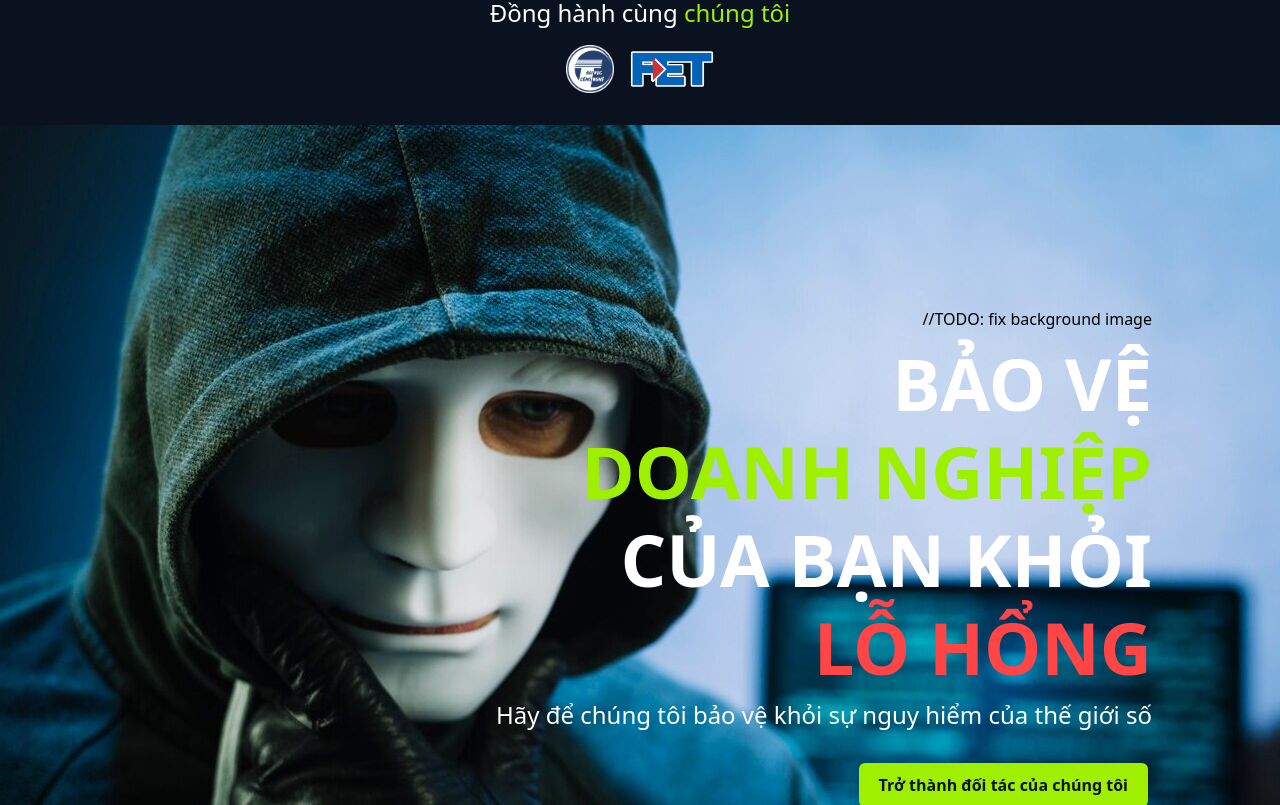
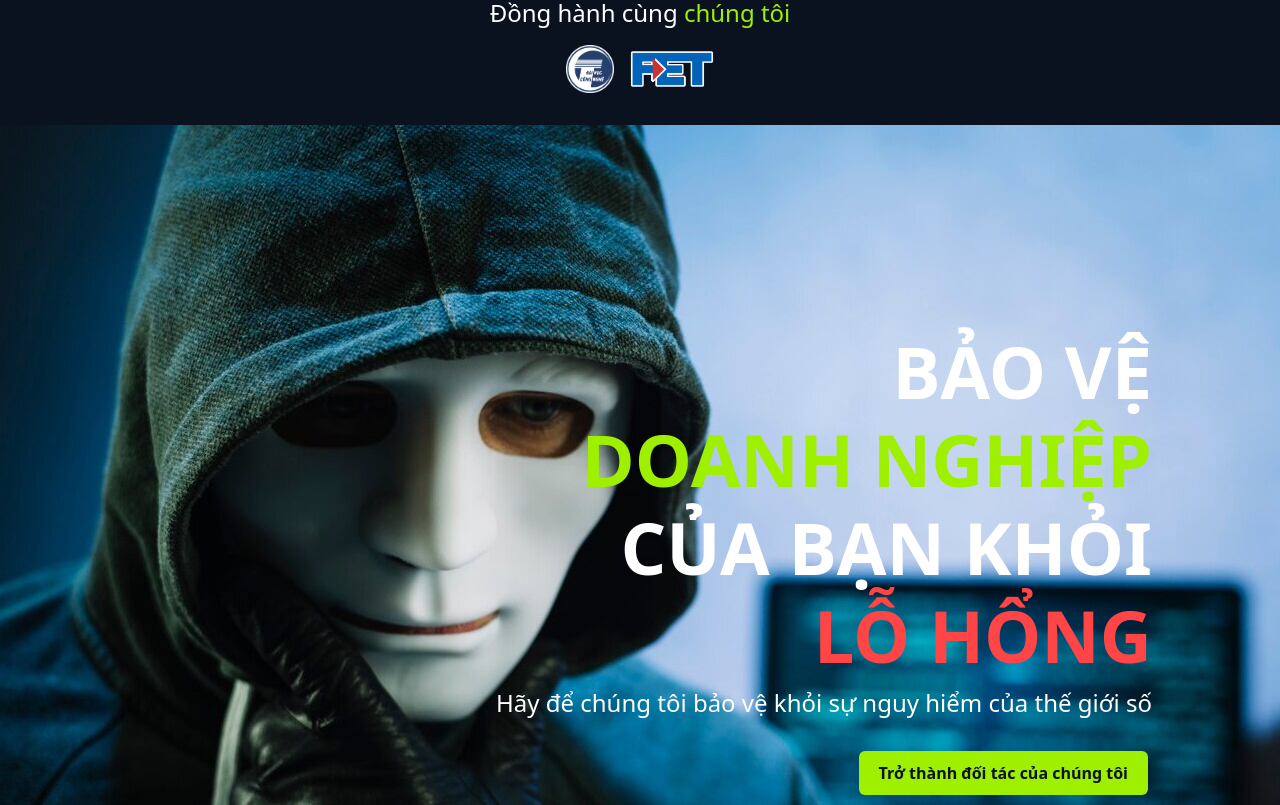
Before and after one commit to dinh-namle/ICE-INT3306-8, a React (Vite) app: page / in a window 1280 px wide. Shown: the part 835-1640 px from the top of the page. Built offline with nearby package versions, Linux system fonts and the light colour scheme.

Commit message:
fix home

```diff
--- a/src/pages/Home.tsx
+++ b/src/pages/Home.tsx
@@ -49,7 +49,7 @@ const Home = () => {
       <div
         className='bg-local h-svh justify-center items-end flex flex-col pr-32 pt-[80px]'
         style={{ backgroundImage: "url('/back2.jpg')" }}
-      > //TODO: fix background image
+      >
         <p className='text-white text-7xl font-sans font-extrabold flex flex-col my-4 space-y-4 items-end'>
           <span>BẢO VỆ</span> <span className='text-main2-1'>DOANH NGHIỆP</span> <span>CỦA BẠN KHỎI</span>{' '}
           <span className='text-sub-1'>LỖ HỔNG</span>
```
